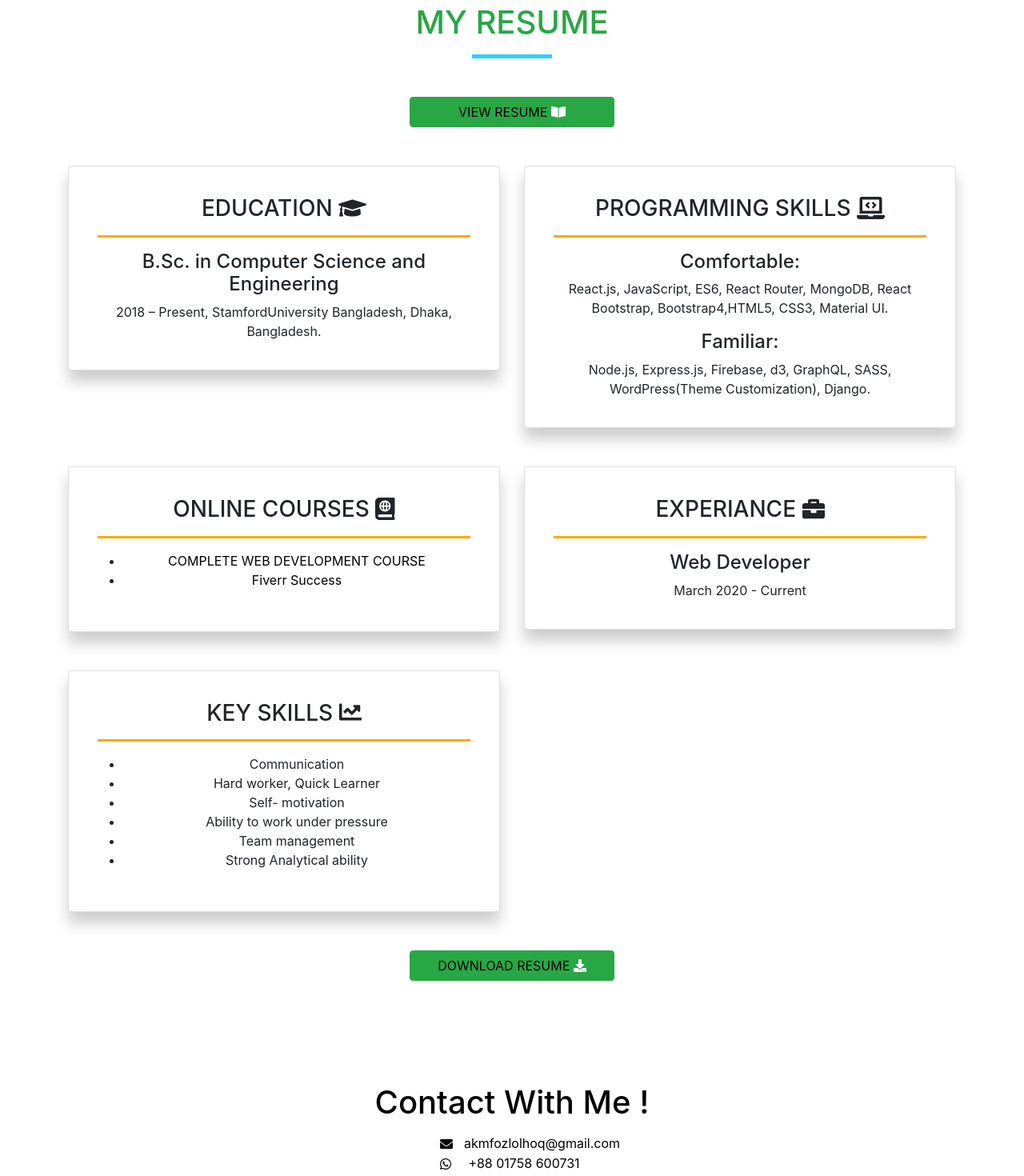
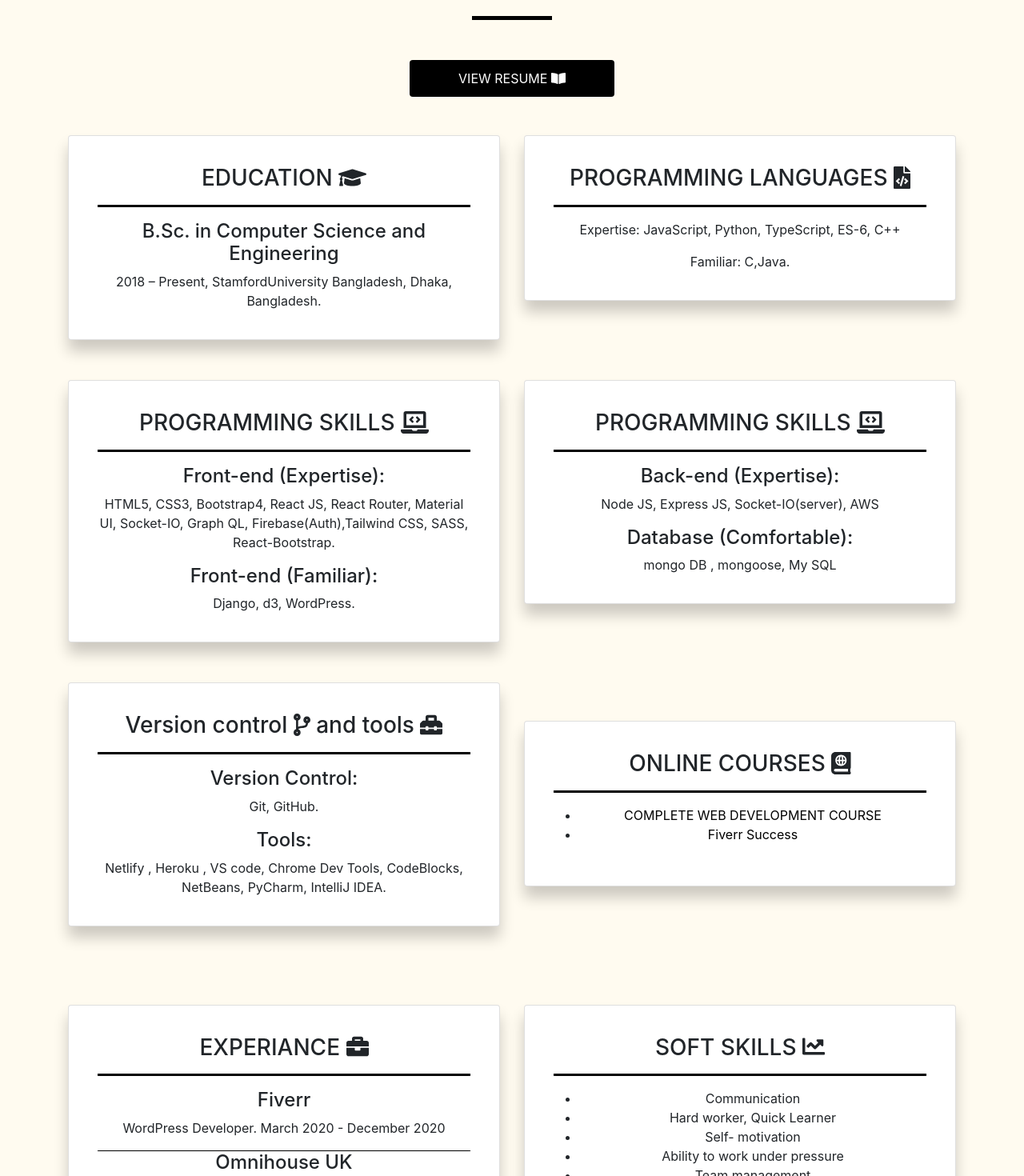
Before and after one commit to A-K-M-Fozlol-Hoq/portfolio, a React (Create React App) app: page /resume in a window 1280 px wide. Shown: the part 220-1690 px from the top of the page at 80% size. Built offline with nearby package versions, Linux system fonts and the light colour scheme.

Commit message:
complete resume page

```diff
--- a/src/components/About/About.js
+++ b/src/components/About/About.js
@@ -10,8 +10,8 @@ const About = () => {
     return (
         <div style={{backgroundColor:'#FFFBF0'}}>
             <Navbar></Navbar>
-            <h1 style={{ fontWeight: '400' }} className='greenyellow-highlight mt-5 mb-3 text-center'>ABOUT ME</h1>
-            <div className="divider mb-5"></div>
+            <h1 style={{ fontWeight: '400' }} className='text-black mb-2 text-center'>ABOUT ME</h1>
+            <div style={{background:'#000', height:'5px', width:'100px', margin:'auto'}}></div>
             <div className="about-wrapper">
                 <div className="container">
                     <div className="about-info mb-5">
--- a/src/components/Resume/Resume.css
+++ b/src/components/Resume/Resume.css
@@ -1,24 +1,40 @@
-/* .resume-secion button{
+/* .resume-section button{
     width:20%;
     margin-left: 40%;
 } */
 
- .resume-secion .btn{
+ .resume-section .btn{
   width:20%;
   margin-left: 40%;
 }
 .vertical-line {
   height: 3px;
-  background-color:orange;
-  background-color:var(--primary-orange);
+  background-color:#000;
+  /* background-color:var(--primary-orange); */
 }
-.resume-secion a{
+.resume-section a{
     text-decoration: none !important;
     color: black;
 }
-.resume-secion .card {
+.resume-section .card {
     box-shadow: 0 14px 18px 0 rgba(0, 0, 0, 0.2);
     padding: 16px;
     text-align: center;
+    margin-bottom: 50px;
     /* background-color: #f1f1f1; */
   }
+.resume-section .view-resume-btn{
+  background-color: #000;
+  color:#fff;
+  padding: 10px 0;
+}
+.resume-section .view-resume-btn:hover{
+  background-color: #fff;
+  color:#000;
+  transition-duration: 1s;
+}
+.resume-section .container .row .col-sm-6:hover{
+  transform: scale(1.05);
+  cursor: pointer;
+  transition-duration: 1s;
+}
--- a/src/components/Resume/Resume.js
+++ b/src/components/Resume/Resume.js
@@ -2,17 +2,21 @@ import React from 'react';
 import Navbar from '../Home/Navbar/Navbar';
 import './Resume.css';
 import { FontAwesomeIcon } from '@fortawesome/react-fontawesome';
-import { faBookOpen, faDownload, faGraduationCap, faLaptopCode, faBriefcase, faAtlas, faChartLine } from '@fortawesome/free-solid-svg-icons';
+import { faBookOpen, faDownload, faGraduationCap, faLaptopCode, faBriefcase, faAtlas, faChartLine, faToolbox,
+         faCodeBranch, faFileCode} from '@fortawesome/free-solid-svg-icons';
 import Footer from '../Footer/Footer';
 
 const Resume = () => {
     return (
-        <div className='resume-secion pb-5'>
+        <div className='resume-section pb-5' style={{backgroundColor: '#FFFBF0'}}>
             <Navbar></Navbar>
 
-            <h1 className='text-success text-center mt-5 mb-3'>MY RESUME</h1>
-            <div className="divider mb-5"></div>
-            <a role="button" target='_blank' className="btn btn-success mb-5" href="https://drive.google.com/file/d/1iyBQUakW129owradmJTM4PnB5PLT2XSA/view?usp=sharing">VIEW RESUME <FontAwesomeIcon icon={faBookOpen} style={{ color: '#fff' }} /></a>
+            <div style={{paddingBottom:'80px'}}>
+            <h1 className='text-center mb-3' style={{color:'#000'}}>MY RESUME</h1>
+            <div style={{background:'#000', height:'5px', width:'100px', margin:'0px auto 50px'}}></div>
+            <a role="button" target='_blank' className="btn view-resume-btn mb-5"
+            href="https://drive.google.com/file/d/1iyBQUakW129owradmJTM4PnB5PLT2XSA/view?usp=sharing" rel="noreferrer"
+            >VIEW RESUME <FontAwesomeIcon icon={faBookOpen} style={{ color: '#fff' }} /></a>
 
             <div className="container">
                 <div className="row">
@@ -29,12 +33,49 @@ const Resume = () => {
                     <div className="col-sm-6">
                         <div className="card">
                             <div className="card-body">
+                                <h3 className="card-title text-center">PROGRAMMING LANGUAGES <FontAwesomeIcon icon={faFileCode} /></h3>
+                                <div className="vertical-line mb-3 mt-3"></div>
+                                {/* <h4></h4> */}
+                                <p className="card-text">Expertise: JavaScript, Python, TypeScript, ES-6, C++</p>
+                                {/* <h4></h4> */}
+                                <p className="card-text">Familiar: C,Java.</p>
+                            </div>
+                        </div>
+                    </div>
+                    <div className="col-sm-6">
+                        <div className="card">
+                            <div className="card-body">
                                 <h3 className="card-title text-center">PROGRAMMING SKILLS <FontAwesomeIcon icon={faLaptopCode} /></h3>
                                 <div className="vertical-line mb-3 mt-3"></div>
-                                <h4>Comfortable:</h4>
-                                <p className="card-text">React.js, JavaScript, ES6, React Router, MongoDB, React Bootstrap, Bootstrap4,HTML5, CSS3, Material UI.</p>
-                                <h4>Familiar:</h4>
-                                <p className="card-text">Node.js, Express.js, Firebase, d3, GraphQL, SASS, WordPress(Theme Customization), Django.</p>
+                                <h4>Front-end (Expertise):</h4>
+                                <p className="card-text">HTML5, CSS3, Bootstrap4,  React JS,  React Router, Material UI, Socket-IO,
+                                      Graph QL, Firebase(Auth),Tailwind CSS, SASS, React-Bootstrap.</p>
+                                <h4>Front-end (Familiar):</h4>
+                                <p className="card-text">Django, d3, WordPress.</p>
+                            </div>
+                        </div>
+                    </div>
+                    <div className="col-sm-6">
+                        <div className="card">
+                            <div className="card-body">
+                                <h3 className="card-title text-center">PROGRAMMING SKILLS <FontAwesomeIcon icon={faLaptopCode} /></h3>
+                                <div className="vertical-line mb-3 mt-3"></div>
+                                <h4>Back-end (Expertise):</h4>
+                                <p className="card-text">Node JS, Express JS, Socket-IO(server), AWS</p>
+                                <h4>Database (Comfortable):</h4>
+                                <p className="card-text">mongo DB , mongoose, My SQL </p>
+                            </div>
+                        </div>
+                    </div>
+                    <div className="col-sm-6">
+                        <div className="card">
+                            <div className="card-body">
+                                <h3 className="card-title text-center">Version control <FontAwesomeIcon icon={faCodeBranch} /> and tools <FontAwesomeIcon icon={faToolbox} /></h3>
+                                <div className="vertical-line mb-3 mt-3"></div>
+                                <h4>Version Control:</h4>
+                                <p className="card-text">Git, GitHub.</p>
+                                <h4>Tools:</h4>
+                                <p className="card-text">Netlify , Heroku , VS code, Chrome Dev Tools, CodeBlocks, NetBeans, PyCharm, IntelliJ IDEA.</p>
                             </div>
                         </div>
                     </div>
@@ -55,15 +96,19 @@ const Resume = () => {
                             <div className="card-body">
                                 <h3 className="card-title text-center">EXPERIANCE <FontAwesomeIcon icon={faBriefcase} /></h3>
                                 <div className="vertical-line mb-3 mt-3"></div>
-                                <h4>Web Developer</h4>
-                                <p className="card-text">March 2020 - Current</p>
+                                <h4>Fiverr</h4>
+                                <p className="card-text">WordPress Developer. March 2020 - December 2020</p>
+                                <div style={{height:'1px', background:'#000'}}></div>
+                                <h4>Omnihouse UK</h4>
+                                <p style={{fontSize:'15px'}}>Full-stack Developer. Sep 2021 – Present</p>
+                                <div style={{height:'0.5px', background:'#000'}}></div>
                             </div>
                         </div>
                     </div>
                     <div className="col-sm-6 mt-5">
                         <div className="card">
                             <div className="card-body">
-                                <h3 className="card-title text-center">KEY SKILLS <FontAwesomeIcon icon={faChartLine} /></h3>
+                                <h3 className="card-title text-center">SOFT SKILLS <FontAwesomeIcon icon={faChartLine} /></h3>
                                 <div className="vertical-line mb-3 mt-3"></div>
                                 <ul>
                                     <li>Communication</li>
@@ -80,7 +125,10 @@ const Resume = () => {
             </div>
 
 
-            <a role="button" target='_blank' className="btn btn-success mb-5 mt-5" href="https://drive.google.com/file/d/1iyBQUakW129owradmJTM4PnB5PLT2XSA/view?usp=sharing">DOWNLOAD RESUME <FontAwesomeIcon icon={faDownload} style={{ color: '#fff' }} /></a>
+            <a role="button" target='_blank' className="btn view-resume-btn mb-5 mt-5"
+            href="https://drive.google.com/file/d/1iyBQUakW129owradmJTM4PnB5PLT2XSA/view?usp=sharing" rel="noreferrer"
+            >DOWNLOAD RESUME <FontAwesomeIcon icon={faDownload} style={{ color: '#fff' }} /></a>
+            </div>
 
 
             <Footer></Footer>
```
